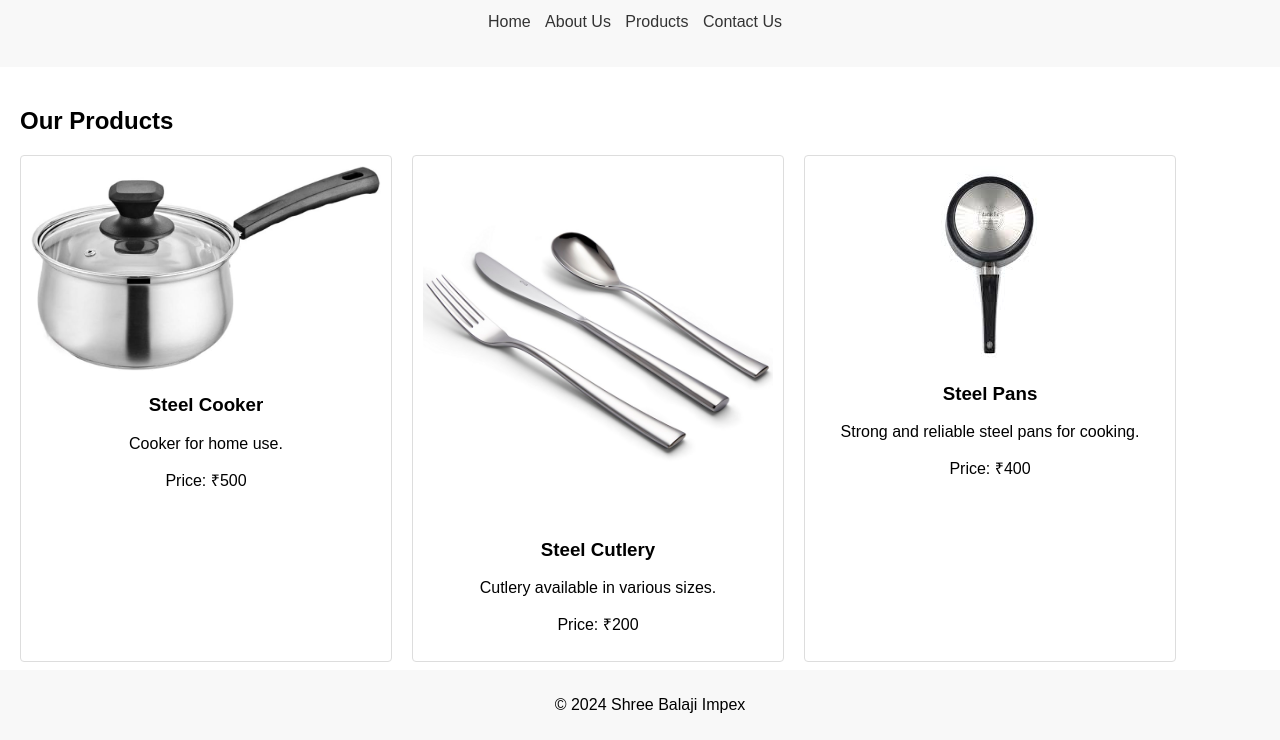
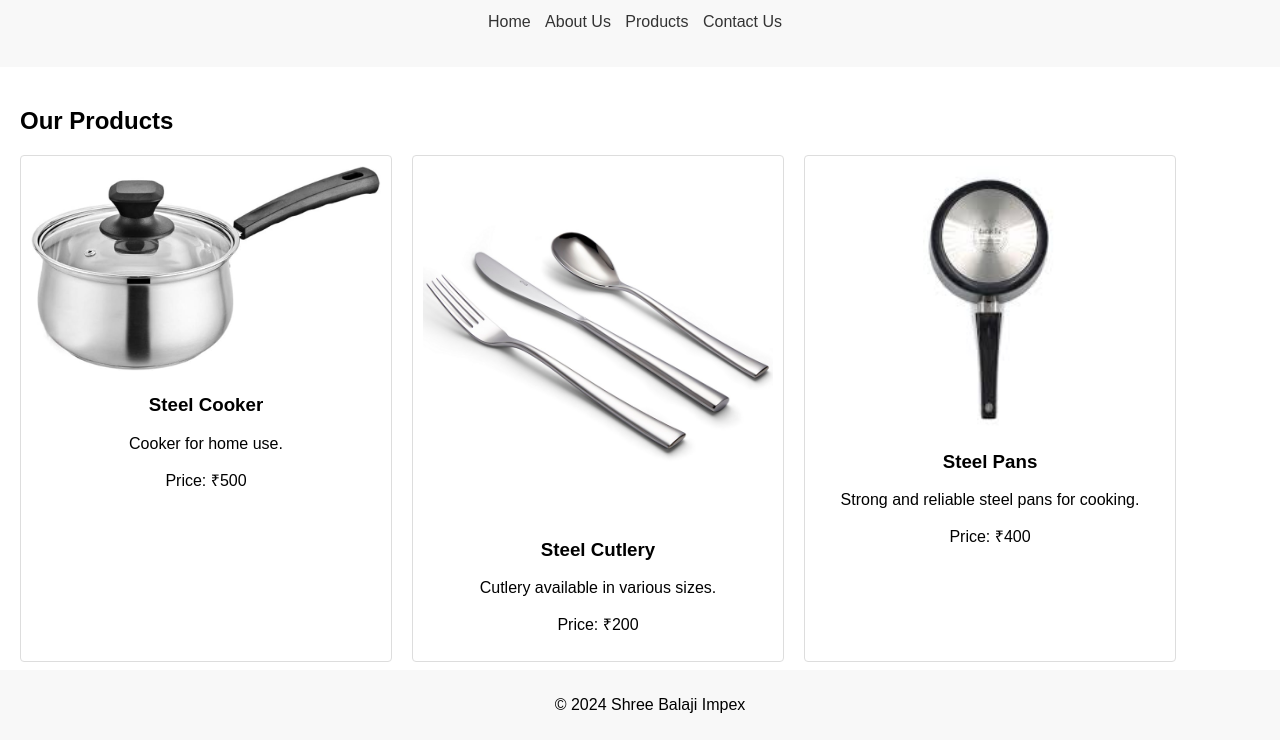
Before and after one commit to shefalimittal6/shreebalajiimpex.github.io, a plain HTML site: page products.html in a window 1280 px wide. Shown: the part 60-800 px from the top of the page. Drawn offline with Linux system fonts and the light colour scheme.

Commit message:
Update styles.css

```diff
--- a/styles.css
+++ b/styles.css
@@ -49,8 +49,9 @@ main {
 }
 
 .product img {
-    max-width: 100%;
-    height: auto;
+    width: 100%; /* Ensures images fill their container */
+    height: auto; /* Maintains aspect ratio */
+    max-width: 100%; /* Prevents images from exceeding their original size */
 }
 
 footer {
```
